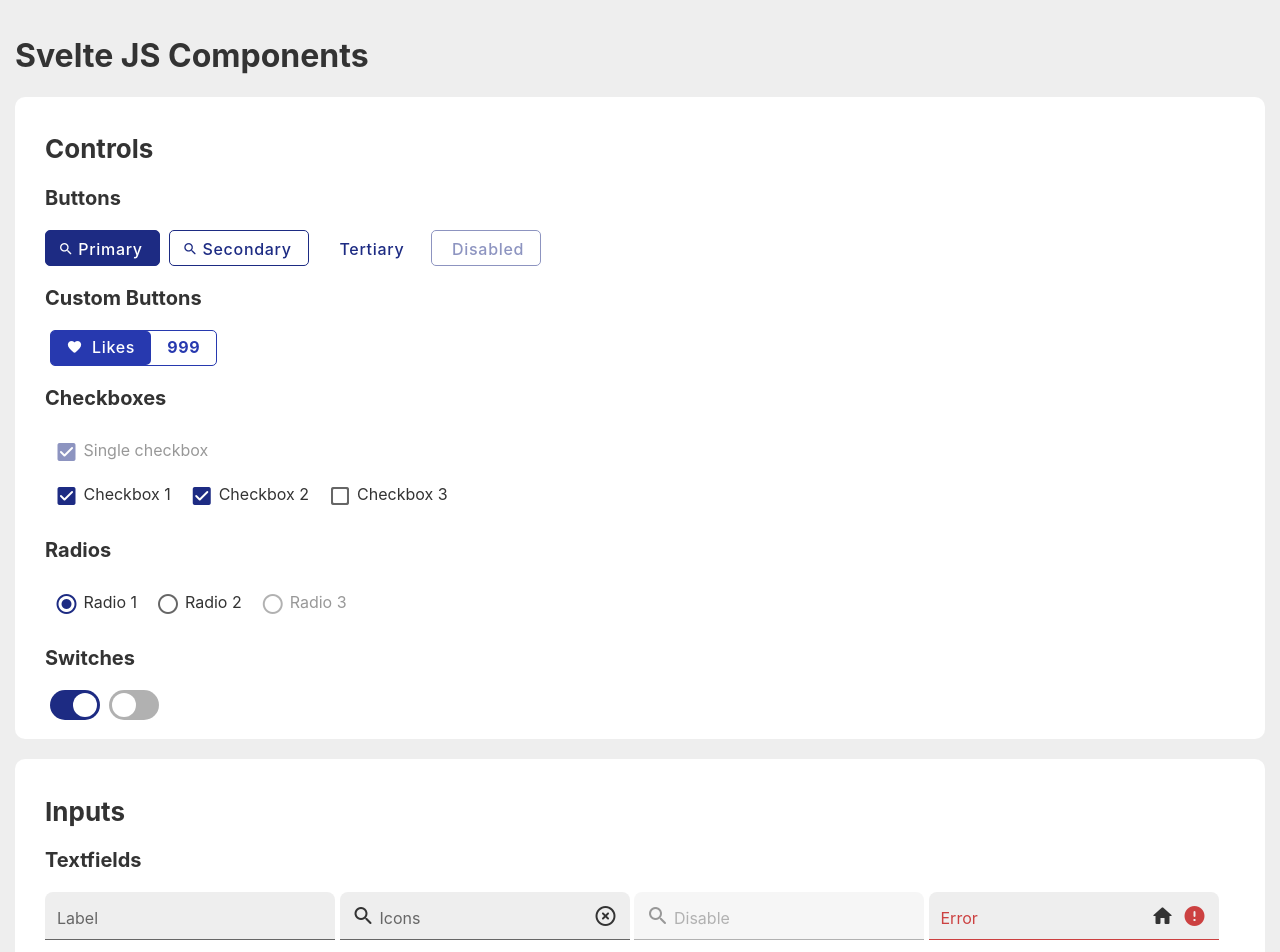
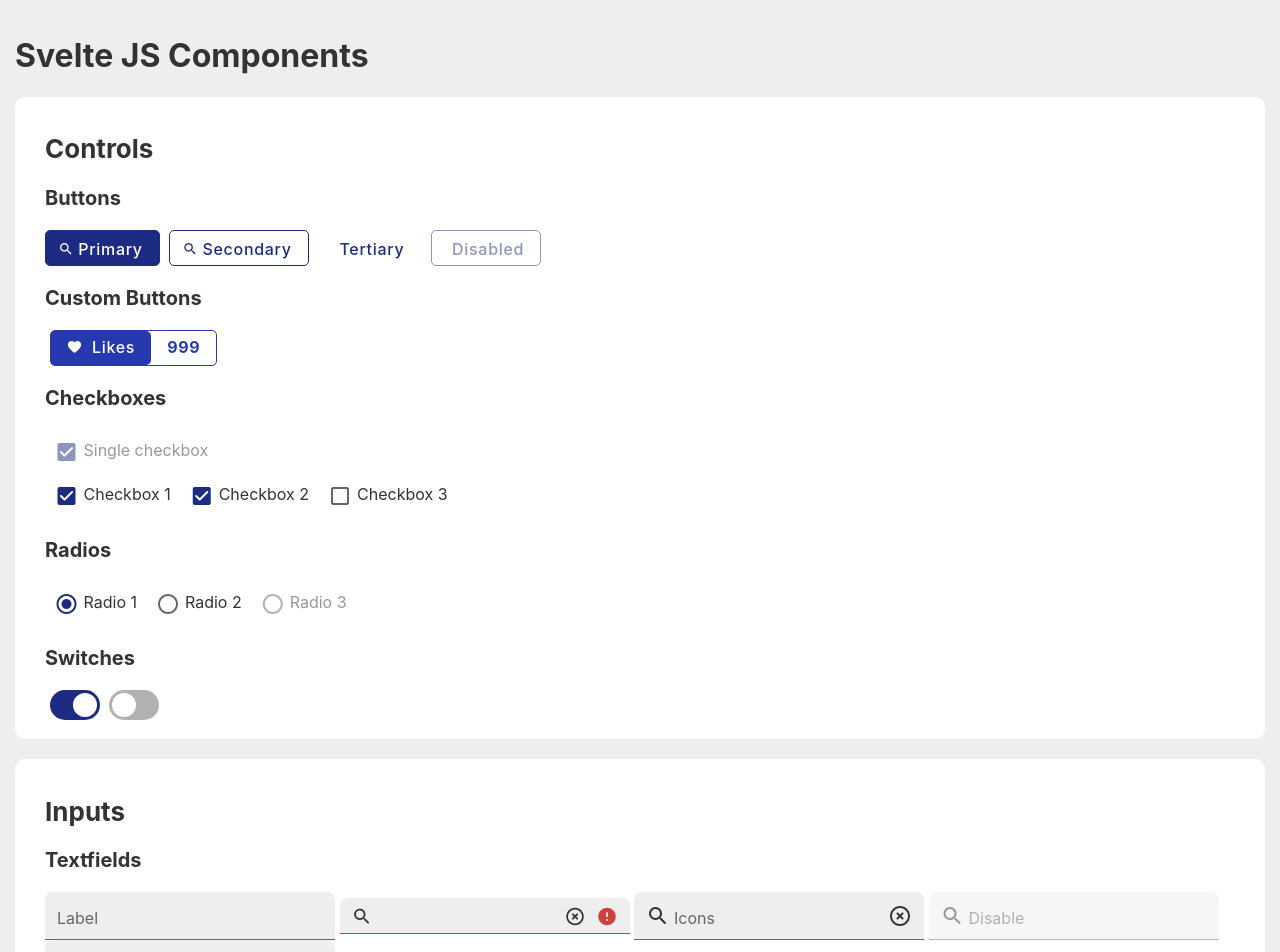
Before and after one commit to mrmuscles33/svelte-app, a Svelte app: page / in a window 1280 px wide. Shown: the top 952 px of the page. Built offline with nearby package versions, Linux system fonts and the light colour scheme.

Commit message:
Accessiblité de l'action sur l'icone au clavier. Le label est désormais optionnel. Second style proposé sans couleur de fond et les 4 coins arrondis

```diff
--- a/src/App.svelte
+++ b/src/App.svelte
@@ -149,6 +149,11 @@
 			label="Label"
 		/>
 		<Textfield
+			errorMessage="toto"
+			iconLeft="search"
+			iconRight="highlight_off"
+		/>
+		<Textfield
 			label="Icons"
 			iconLeft="search"
 			iconRight="highlight_off"
--- a/src/Components/Textfield.svelte
+++ b/src/Components/Textfield.svelte
@@ -18,6 +18,7 @@
         export let cls = "";
         export let style = "";
         export let format = null;
+        export let filled = true;
 
         // PRIVATE ATTRIBUTES
         $: inputWidth = width - (iconLeft != "" ? 40 : 12) - (iconRight != "" ? 32 : 0) - (hasError != "" ? 32 : 0) - 12;
@@ -108,12 +109,22 @@
         let typeAction = (node) => {
 		node.type = type;
 	};
+        let onKeyDownIcon = (event) => {
+                if(disable) return;
+                if(event.key == "Enter" || event.keyCode == 13){
+                        dispatch('clickIcon', {
+                                value: value
+                        });
+                }
+        }
 </script>
 
 <div class="textfield-main {cls}"
      class:textfield-icon-left={iconLeft != ""}
      class:textfield-icon-right={iconRight != ""}
      class:disable
+     class:filled
+     class:labelled={label!=""}
      class:textfield-error={hasError}
      on:click={onClick}
      style="--width: {width}px;
@@ -143,30 +154,48 @@
                         class="textfield-icon textfield-icon-right material-icons-round"
                         role="button"
                         tabindex="0"
+                        on:keydown={onKeyDownIcon}
                         on:click|stopPropagation={onClickIcon}>{iconRight}</span>
         {/if}
 </div>
 
 <style>
         .textfield-main {
-                background-color: var(--color-backgroud);
+                vertical-align: middle;
+                background-color: transparent;
                 display: inline-block;
-                height: 48px;
+                height: 36px;
                 width: var(--width);
-                border-radius: 8px 8px 0 0;
+                border-radius: 8px;
                 position: relative;
-                border-bottom: 1px solid var(--color);
+                border: 1px solid var(--color);
                 box-sizing: border-box;
                 cursor: text;
         }
-        .textfield-main:hover {
+        .textfield-main.labelled {
+                height: 48px;
+        }
+        .textfield-main.filled {
+                background-color: var(--color-backgroud);
+                border-radius: 8px 8px 0 0;
+                border: none;
+                border-bottom: 1px solid var(--color);
+        }
+        .textfield-main.filled:hover {
                 background-color: var(--color-backgroud-hover);
         }
-        .textfield-main:focus-within {
+        .textfield-main:not(.filled):hover {
+                border-width: 2px;
+        }
+        .textfield-main.filled:focus-within {
                 border-bottom: 2px solid var(--color-focus);
         }
-        .textfield-main.textfield-error {
-                border-bottom-color: var(--color-error);
+        .textfield-main:not(.filled):focus-within {
+                border: 2px solid var(--color-focus);
+        }
+        .textfield-main.textfield-error.filled,
+        .textfield-main.textfield-error:not(.filled) {
+                border-color: var(--color-error);
         }
         .textfield-main.disable {
                 opacity: 0.5;
@@ -174,7 +203,8 @@
         }
         input {
                 position: absolute;
-                top: 22px;
+                top: 50%;
+                transform: translateY(-50%);
                 left: 12px;
                 width: var(--width-input);
                 height: 20px;
@@ -186,6 +216,10 @@
                 outline: none;
                 background: none;
                 -moz-appearance: textfield;
+        }
+        .textfield-main.labelled input {
+                top: 22px;
+                transform: translateY(0%);
         }
         input::-webkit-outer-spin-button,
         input::-webkit-inner-spin-button {
@@ -236,10 +270,17 @@
         .textfield-icon {
                 position: absolute;
                 top: 50%;
+                font-size: 21px;
                 transform: translateY(-50%);
-                font-size: 24px;
                 text-decoration: none;
                 user-select: none;
+        }
+        .textfield-icon .material-icons-round {
+                font-size: 21px;
+        }
+        .textfield-main.labelled .textfield-icon,
+        .textfield-main.labelled .textfield-icon .material-icons-round {
+                font-size: 24px;
         }
         .textfield-icon.textfield-icon-left {
                 left: 12px;
```
